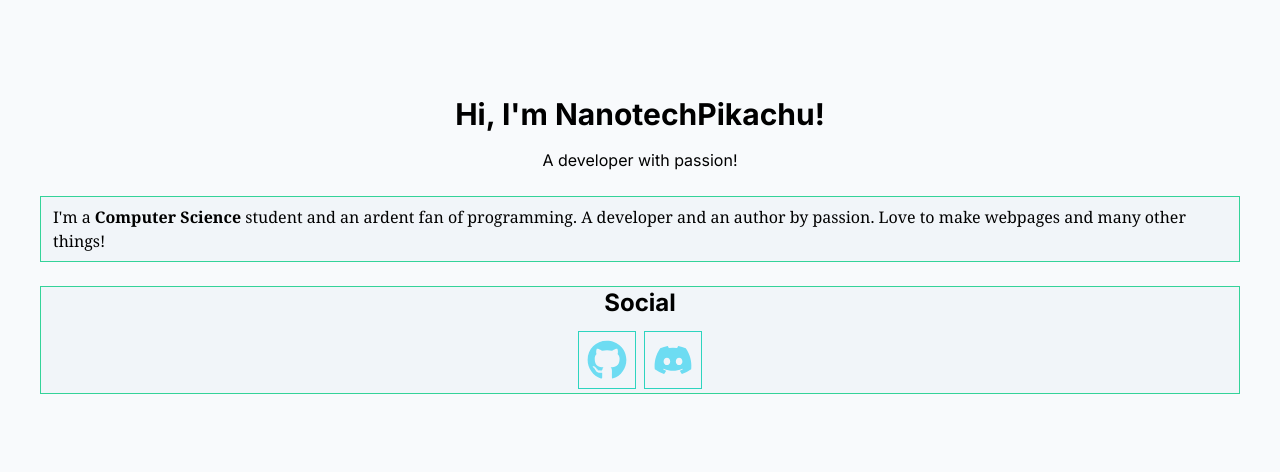
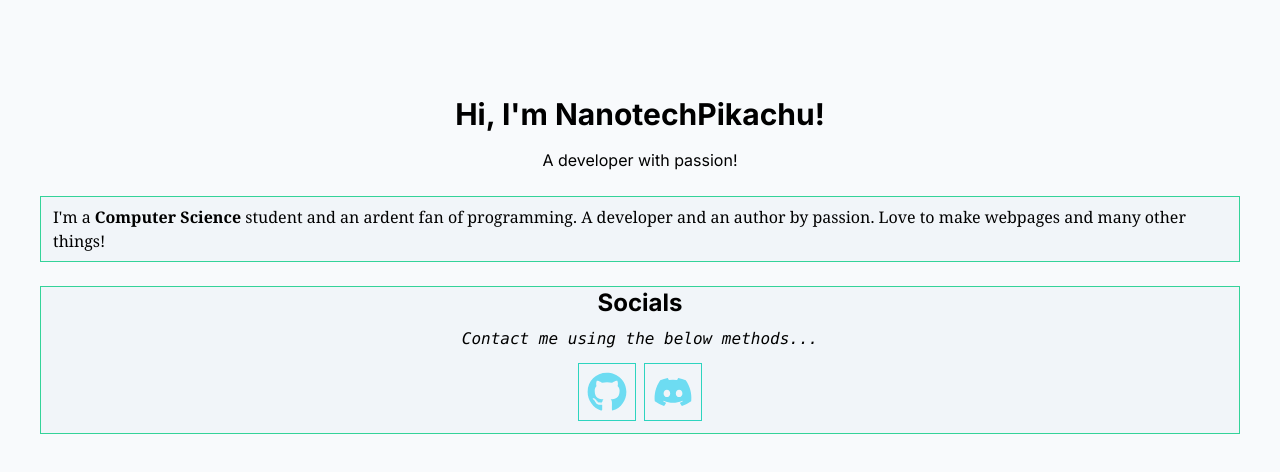
Before and after one commit to NanotechPikachu/Portfolio, a Next.js app: page / in a window 1280 px wide. Shown: the top 472 px of the page. Built offline with nearby package versions, Linux system fonts and the light colour scheme.

Commit message:
Update page.js

```diff
--- a/src/app/page.js
+++ b/src/app/page.js
@@ -12,8 +12,9 @@ I&apos;m a <b>Computer Science</b> student and an ardent fan of programming. A d
     </p>
     </div>
     <div className="mr-2 ml-2 mt-6 border dark:border-emerald-600 border-emerald-400 dark:bg-[#2E3532] bg-slate-100">
-    <h2 className="text-center text-xl md:text-2xl text-black dark:text-white font-bold">Social</h2>
-    <div className="mt-2 flex items-center justify-center">
+    <h2 className="text-center text-xl md:text-2xl text-black dark:text-white font-bold">Socials</h2>
+    <p className="mt-2 text-center font-mono md:text-base text-sm"><i>Contact me using the below methods...</i></p>
+    <div className="mt-2 mb-2 flex items-center justify-center">
     <a href="https://github.com/NanotechPikachu">
     <button className="m-1 p-2 border dark:border-teal-500 border-teal-400">
     <Git />
```
